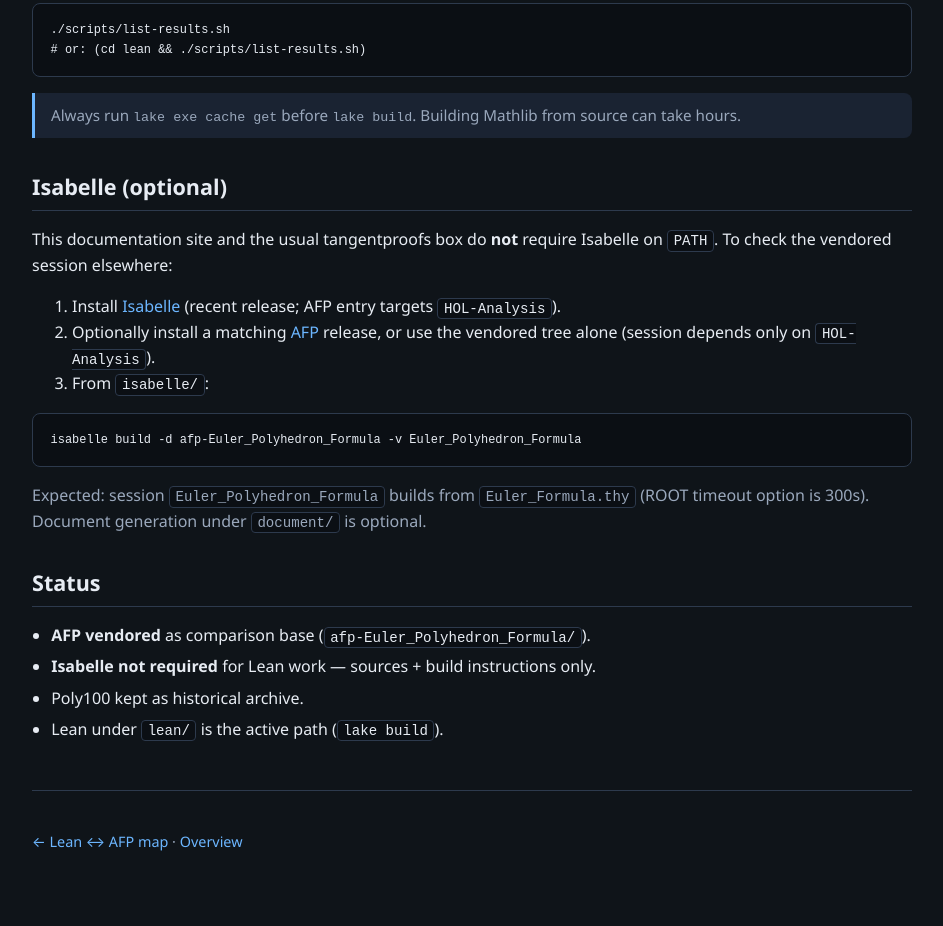
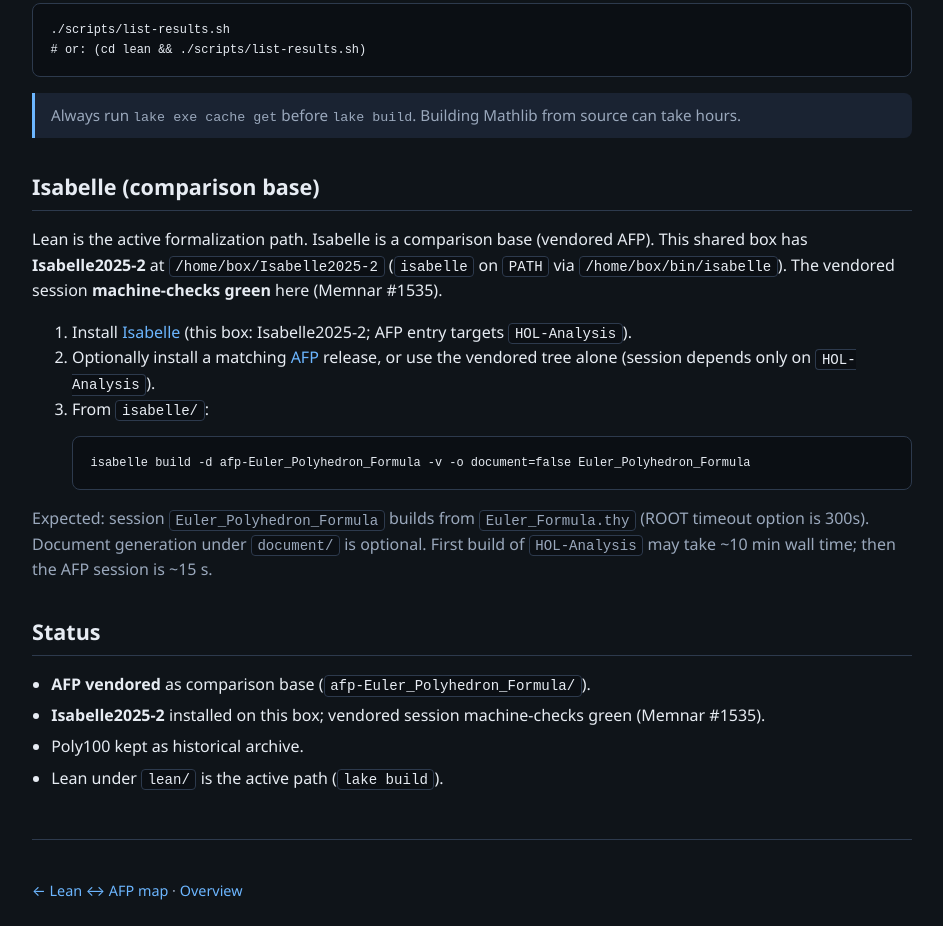
Before and after one commit to tangentproofs/eulers-gem, a plain HTML site: page site/build.html in a window 1280 px wide. Shown: the part 501-1427 px from the top of the page, without its empty margins (168-1111 px from the left). Drawn offline with Linux system fonts and the light colour scheme.

Commit message:
docs(isabelle): Isabelle2025-2 install + green AFP Euler build (#1535)
Install Isabelle2025-2 on the shared box (/home/box/Isabelle2025-2,
isabelle on PATH). Vendored afp-Euler_Polyhedron_Formula machine-checks
green (HOL-Analysis + Euler_Polyhedron_Formula, exit 0). Update isabelle/
README, root README, and site build notes.

```diff
--- a/site/build.html
+++ b/site/build.html
@@ -43,26 +43,31 @@
       Building Mathlib from source can take hours.
     </div>
 
-    <h2>Isabelle (optional)</h2>
+    <h2>Isabelle (comparison base)</h2>
     <p>
-      This documentation site and the usual tangentproofs box do <strong>not</strong>
-      require Isabelle on <code>PATH</code>. To check the vendored session elsewhere:
+      Lean is the active formalization path. Isabelle is a comparison base (vendored AFP).
+      This shared box has <strong>Isabelle2025-2</strong> at
+      <code>/home/box/Isabelle2025-2</code> (<code>isabelle</code> on <code>PATH</code>
+      via <code>/home/box/bin/isabelle</code>). The vendored session
+      <strong>machine-checks green</strong> here (Memnar #1535).
     </p>
     <ol>
-      <li>Install <a href="https://isabelle.in.tum.de/">Isabelle</a> (recent release; AFP entry targets <code>HOL-Analysis</code>).</li>
+      <li>Install <a href="https://isabelle.in.tum.de/">Isabelle</a> (this box: Isabelle2025-2; AFP entry targets <code>HOL-Analysis</code>).</li>
       <li>Optionally install a matching <a href="https://isa-afp.org/">AFP</a> release, or use the vendored tree alone (session depends only on <code>HOL-Analysis</code>).</li>
-      <li>From <code>isabelle/</code>:</li>
+      <li>From <code>isabelle/</code>:
+        <pre><code>isabelle build -d afp-Euler_Polyhedron_Formula -v -o document=false Euler_Polyhedron_Formula</code></pre>
+      </li>
     </ol>
-    <pre><code>isabelle build -d afp-Euler_Polyhedron_Formula -v Euler_Polyhedron_Formula</code></pre>
     <p class="muted">
       Expected: session <code>Euler_Polyhedron_Formula</code> builds from <code>Euler_Formula.thy</code>
       (ROOT timeout option is 300s). Document generation under <code>document/</code> is optional.
+      First build of <code>HOL-Analysis</code> may take ~10&nbsp;min wall time; then the AFP session is ~15&nbsp;s.
     </p>
 
     <h2>Status</h2>
     <ul class="clean">
       <li><strong>AFP vendored</strong> as comparison base (<code>afp-Euler_Polyhedron_Formula/</code>).</li>
-      <li><strong>Isabelle not required</strong> for Lean work — sources + build instructions only.</li>
+      <li><strong>Isabelle2025-2</strong> installed on this box; vendored session machine-checks green (Memnar #1535).</li>
       <li>Poly100 kept as historical archive.</li>
       <li>Lean under <code>lean/</code> is the active path (<code>lake build</code>).</li>
     </ul>
```
Also changed, not shown: site/index.html (+1 -1 lines), README.md, isabelle/README.md.
